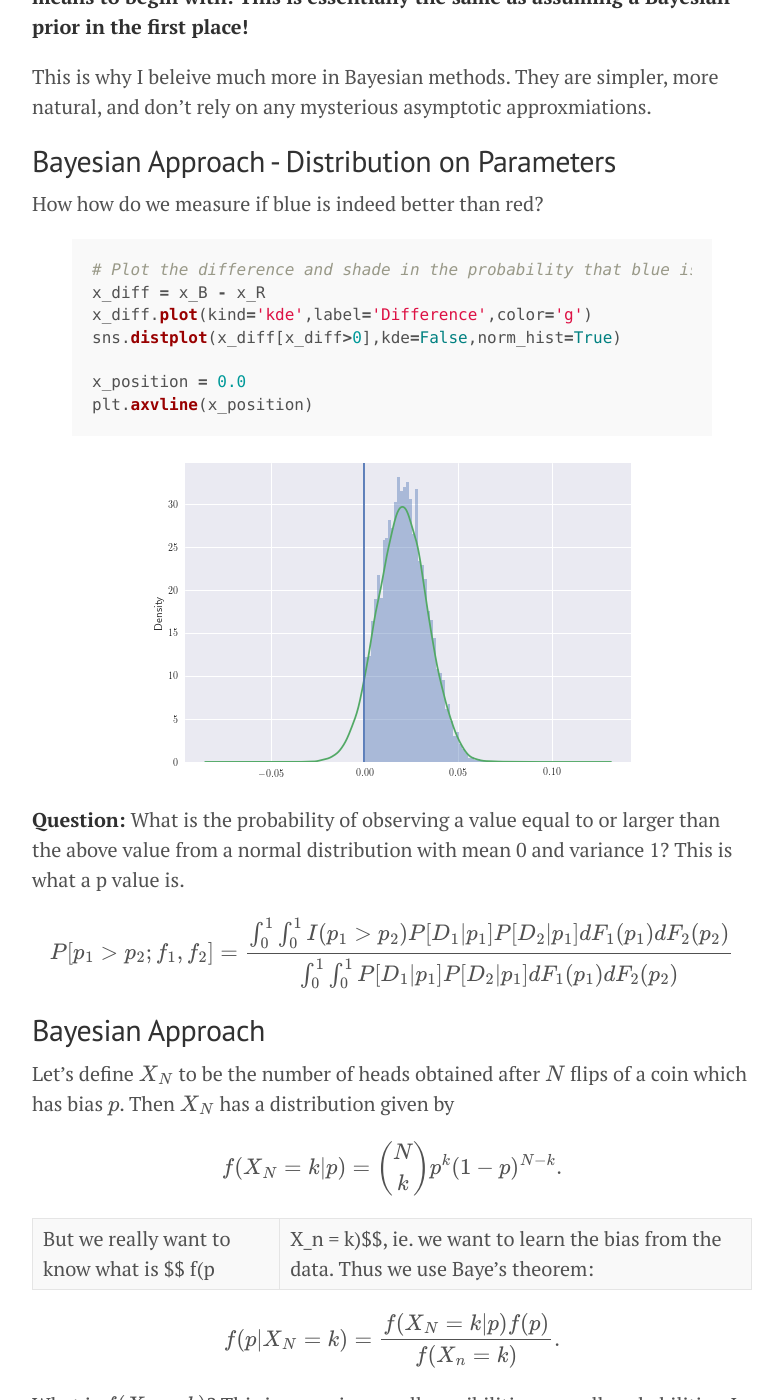
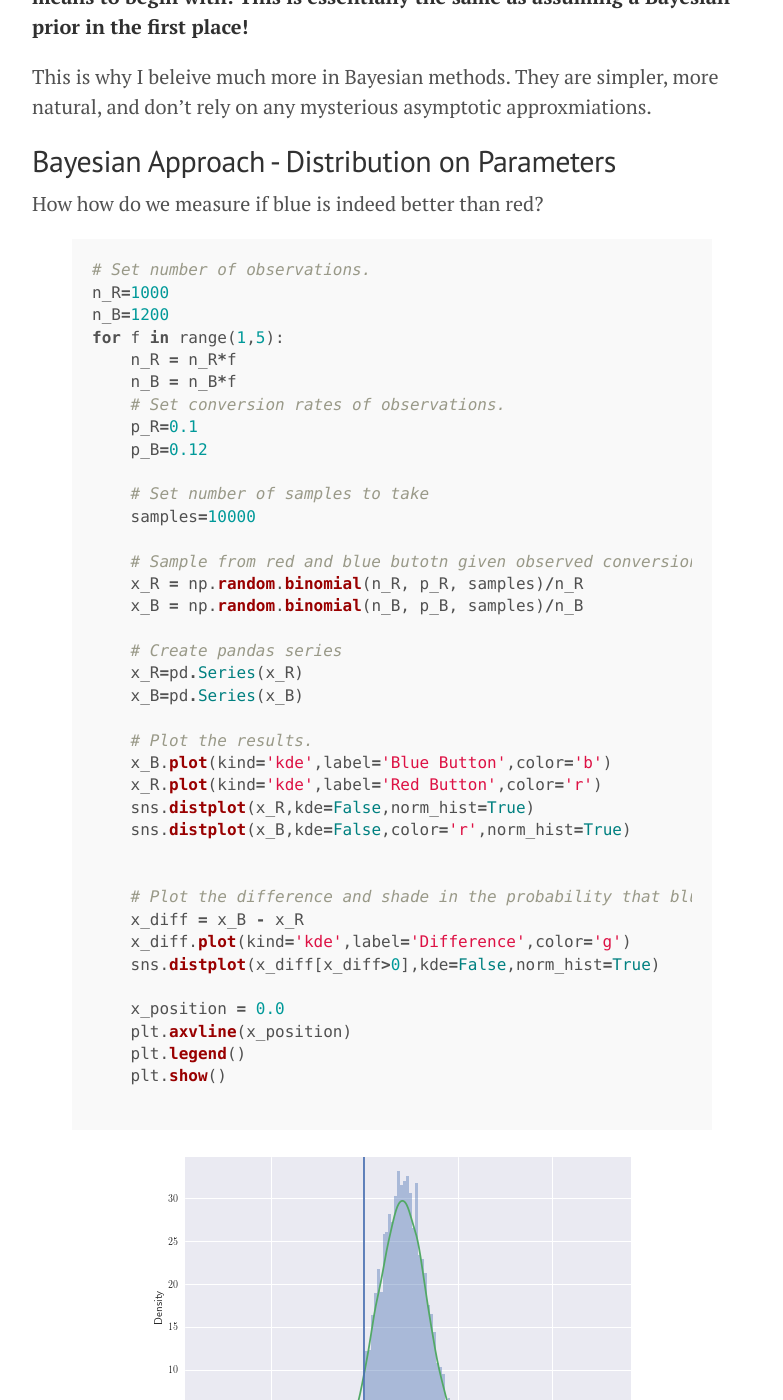
Before and after one commit to doriang102/doriang102.github.io, a Jekyll site: the page built from _posts/2017-05-28-hypothesis-testing.md, in a window 1280 px wide and 1400 px high, scrolled down 7670 px. Shown: the whole window, without its empty margins (248-1031 px from the left). Built offline with Jekyll 4.4.1, drawn with Linux system fonts in a browser that asks for light colours; our own code applies the rules of GitHub Pages for plain Markdown files; formulas are drawn with MathJax 3.

Commit message:
Update 2017-05-28-hypothesis-testing.md

```diff
--- a/_posts/2017-05-28-hypothesis-testing.md
+++ b/_posts/2017-05-28-hypothesis-testing.md
@@ -222,13 +222,44 @@
 How how do we measure if blue is indeed better than red?
 
 {% highlight ruby %}
-# Plot the difference and shade in the probability that blue is better than red.
-x_diff = x_B - x_R
-x_diff.plot(kind='kde',label='Difference',color='g')
-sns.distplot(x_diff[x_diff>0],kde=False,norm_hist=True)
+# Set number of observations.
+n_R=1000
+n_B=1200
+for f in range(1,5):
+    n_R = n_R*f
+    n_B = n_B*f
+    # Set conversion rates of observations.
+    p_R=0.1
+    p_B=0.12
 
-x_position = 0.0
-plt.axvline(x_position)
+    # Set number of samples to take
+    samples=10000
+
+    # Sample from red and blue butotn given observed conversion rates.
+    x_R = np.random.binomial(n_R, p_R, samples)/n_R
+    x_B = np.random.binomial(n_B, p_B, samples)/n_B
+
+    # Create pandas series
+    x_R=pd.Series(x_R)
+    x_B=pd.Series(x_B)
+
+    # Plot the results.
+    x_B.plot(kind='kde',label='Blue Button',color='b')
+    x_R.plot(kind='kde',label='Red Button',color='r')
+    sns.distplot(x_R,kde=False,norm_hist=True)
+    sns.distplot(x_B,kde=False,color='r',norm_hist=True)
+
+
+    # Plot the difference and shade in the probability that blue is better than red.
+    x_diff = x_B - x_R
+    x_diff.plot(kind='kde',label='Difference',color='g')
+    sns.distplot(x_diff[x_diff>0],kde=False,norm_hist=True)
+
+    x_position = 0.0
+    plt.axvline(x_position)
+    plt.legend()
+    plt.show()
+
 {% endhighlight %}
 ![](/img/rawdiff.png?raw=true)
 
```
